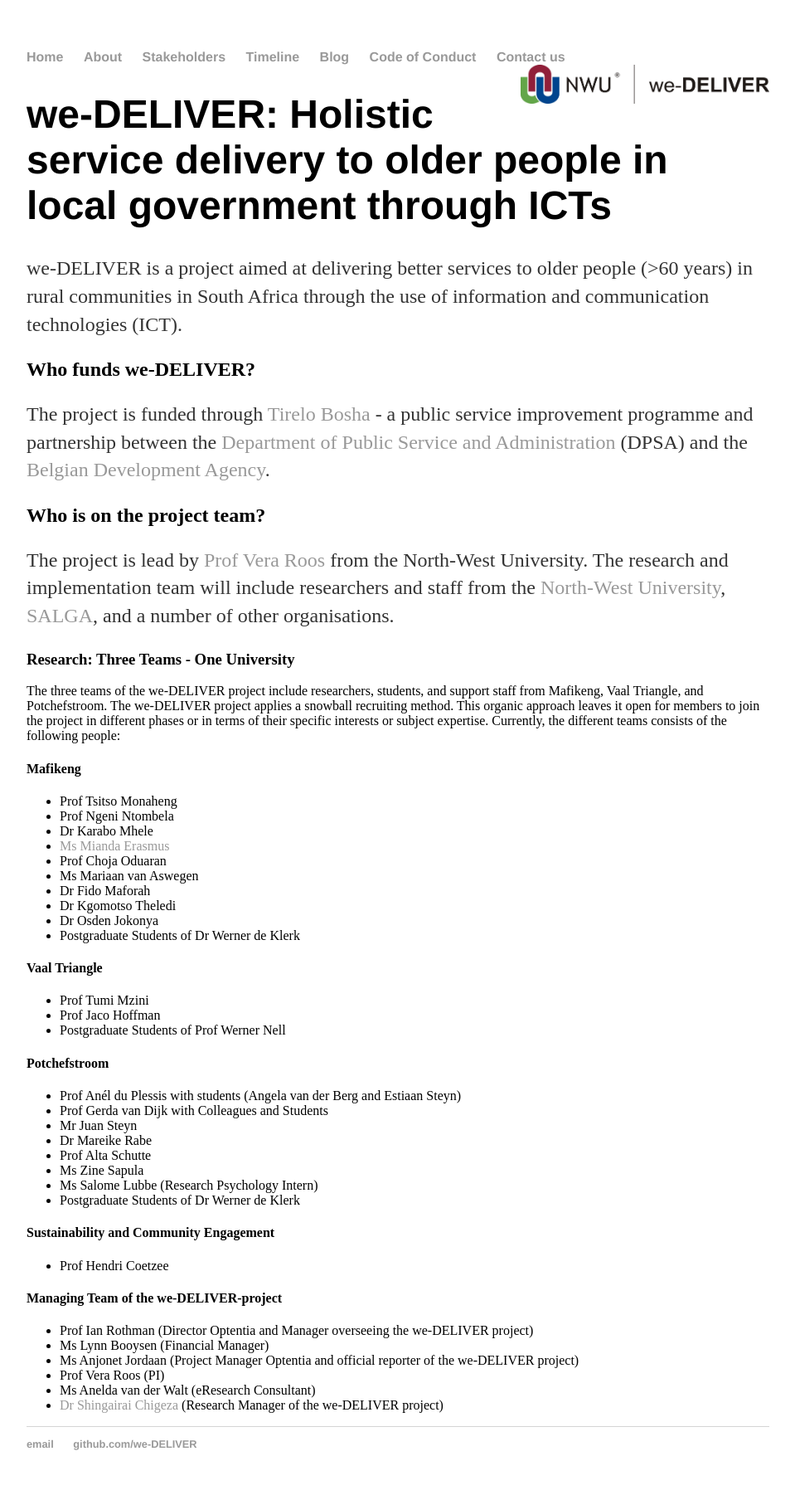
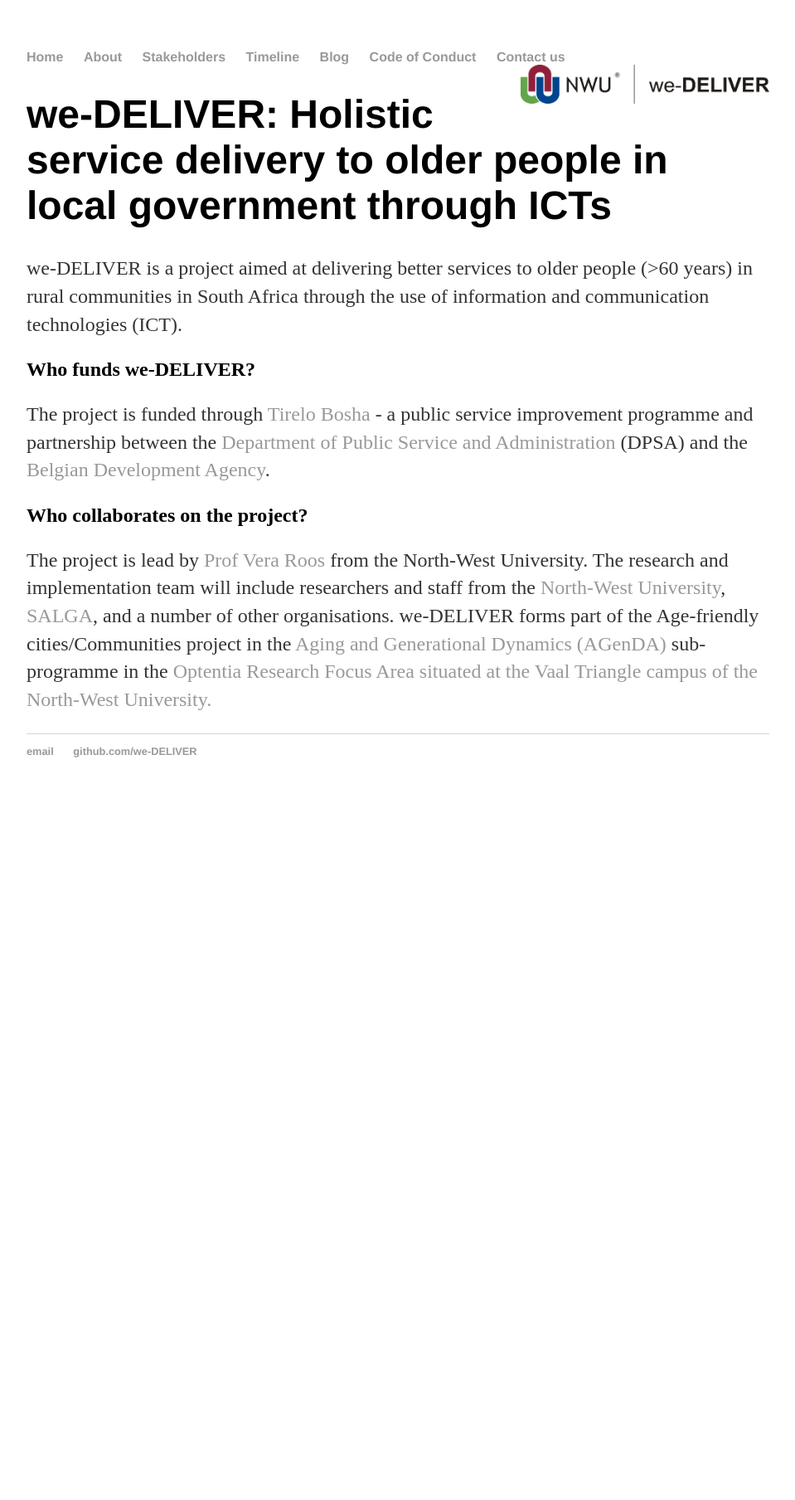
Before and after one commit to zjsteyn/we-DELIVER.github.io, a Jekyll site: the page built from index.html, in a window 1280 px wide. Shown: the whole page at 83% size, without its empty margins (160-1119 px from the left). Built offline with Jekyll 4.4.1, drawn with Linux system fonts in a browser that asks for light colours; after the commit the page ends 973 px from its top, so only the background shows below that.

Commit message:
Updated project descr and moved team

```diff
--- a/index.html
+++ b/index.html
@@ -16,63 +16,14 @@
 		and the <a href="https://www.btcctb.org/">Belgian Development Agency</a>.
 	</p>
 
-	<h2>Who is on the project team?</h2>
+	<h2>Who collaborates on the project?</h2>
 	<p>	The project is lead by <a href="http://veraroos.co.za/">Prof Vera Roos </a> from the
 		North-West University. The research and implementation team will
 		include researchers and staff from the <a href="http://www.nwu.ac.za/">North-West University</a>,
 		<a href="https://www.salga.org.za/">SALGA</a>, and a number of other
-		organisations.
+		organisations. we-DELIVER forms part of the Age-friendly cities/Communities project in the <a href="http://www.optentia.co.za/unit.php?unitid=OQ%3D%3D">Aging and Generational Dynamics (AGenDA)</a> sub-programme in the <a href="http://www.optentia.co.za/">Optentia Research Focus Area situated at the Vaal Triangle campus of the North-West University.
 	</p>
 
-	<h3>Research: Three Teams - One University</h3>
-	The three teams of the we-DELIVER project include researchers, students, and support staff from Mafikeng, Vaal Triangle, and Potchefstroom.  The we-DELIVER project applies a snowball recruiting method. This organic approach leaves it open for members to join the project in different phases or in terms of their specific interests or subject expertise.  Currently, the different teams consists of the following people:
 
-	<h4>Mafikeng</h4>
-<ul>
- <li>Prof Tsitso Monaheng</li>
- <li>Prof Ngeni Ntombela</li>
- <li>Dr Karabo Mhele</li>
- <li><a href= "{{ site_url }}/assets/bios/mianda_erasmus.html">Ms Mianda Erasmus</a></li>
- <li>Prof Choja Oduaran</li>
- <li>Ms Mariaan van Aswegen</li>
- <li>Dr Fido Maforah</li>
- <li>Dr Kgomotso Theledi</li>
- <li>Dr Osden Jokonya</li>
- <li>Postgraduate Students of Dr Werner de Klerk</li>
-</ul>
-
-<h4>Vaal Triangle</h4>
-<ul>
- <li>Prof Tumi Mzini</li>
- <li>Prof Jaco Hoffman</li>
- <li>Postgraduate Students of Prof Werner Nell</li>
-</ul>
-
-<h4>Potchefstroom</h4>
-<ul>
- <li>Prof Anél du Plessis with students (Angela van der Berg and Estiaan Steyn)</li>
- <li>Prof Gerda van Dijk with Colleagues and Students</li>
- <li>Mr Juan Steyn</li>
- <li>Dr Mareike Rabe</li>
- <li>Prof Alta Schutte</li>
- <li>Ms Zine Sapula</li>
- <li>Ms Salome Lubbe (Research Psychology Intern)</li>
- <li>Postgraduate Students of Dr Werner de Klerk</li>
-</ul>
-
-<h4>Sustainability and Community Engagement</h4>
-<ul>
- <li>Prof Hendri Coetzee</li>
-</ul>
-
-<h4>Managing Team of the we-DELIVER-project</h4>
-<ul>
- <li>Prof Ian Rothman (Director Optentia and Manager overseeing the we-DELIVER project)</li>
- <li>Ms Lynn Booysen (Financial Manager)</li>
- <li>Ms Anjonet Jordaan (Project Manager Optentia and official reporter of the we-DELIVER project)</li>
- <li>Prof Vera Roos (PI)</li>
- <li>Ms Anelda van der Walt (eResearch Consultant)</li>
- <li><a href= "{{ site_url }}/assets/bios/shinga_chigeza.html">Dr Shingairai Chigeza</a> (Research Manager of the we-DELIVER project)</li>
-</ul>
 
 </div><!-- /.blurb -->
```
